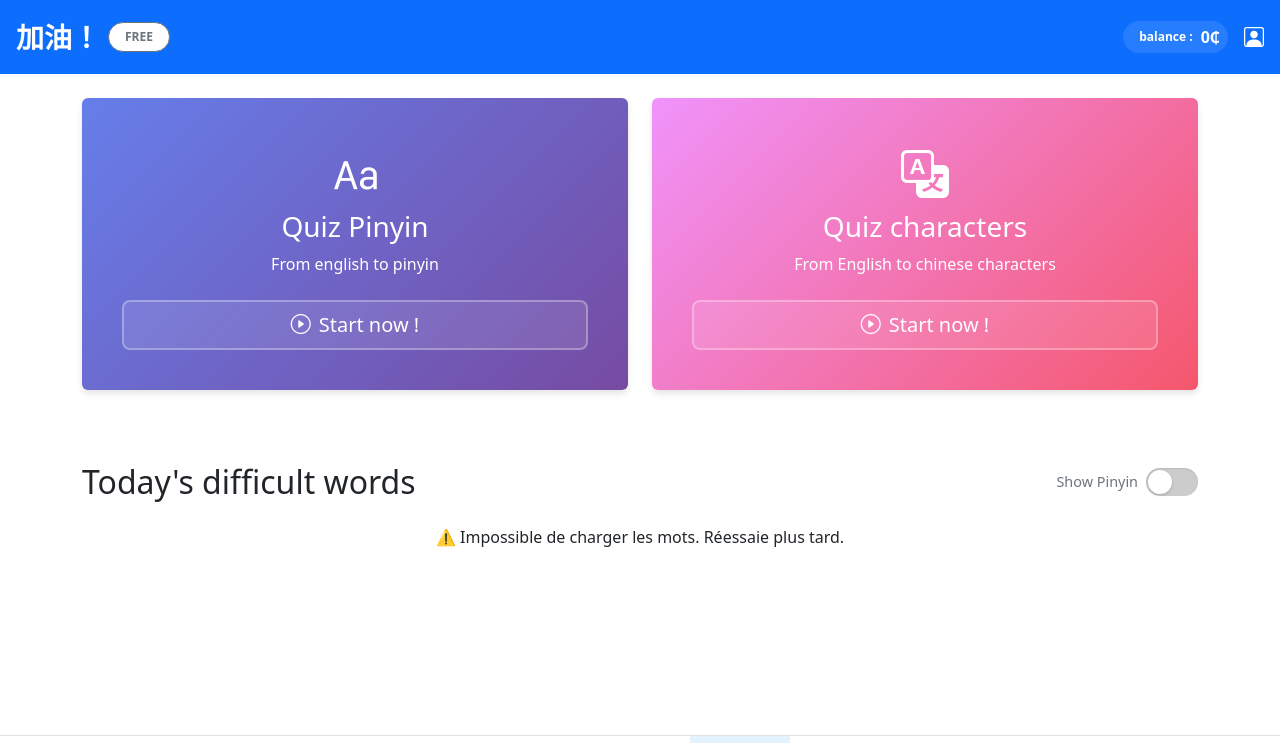
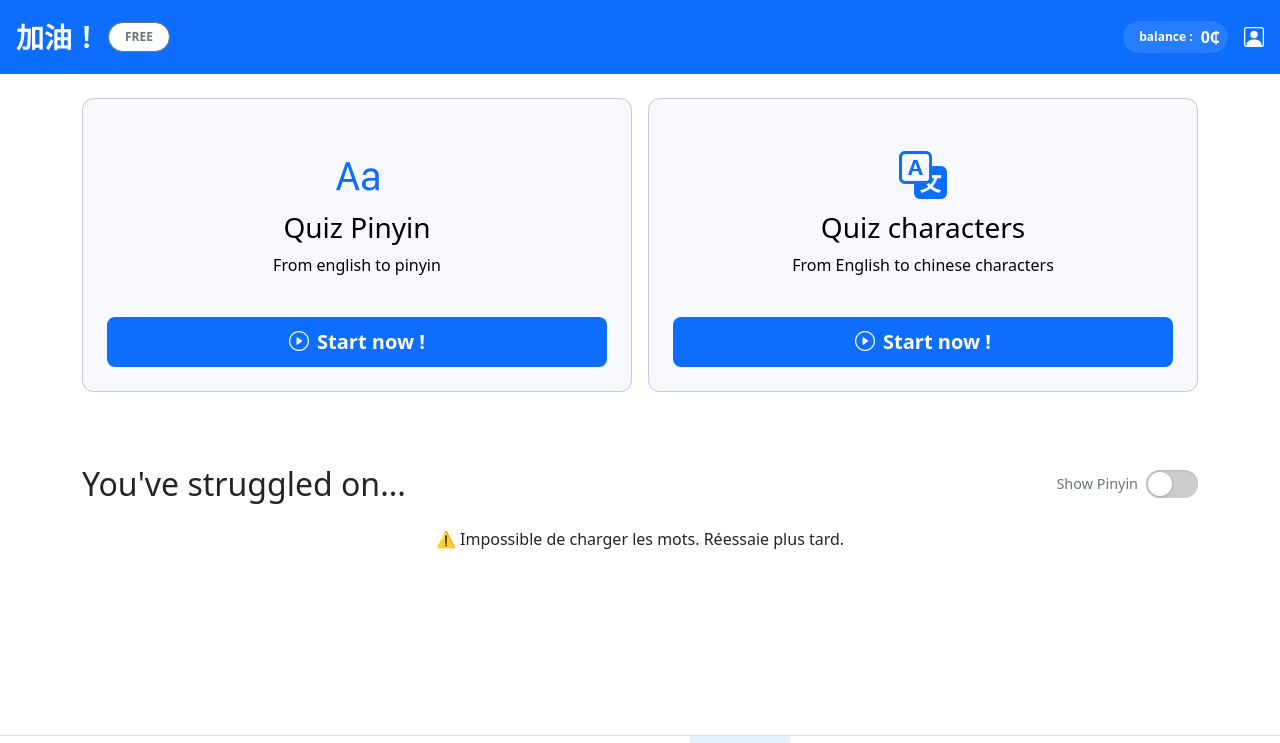
Before and after one commit to louco-cmd/chinese-quizz, a Node server app: template views/quiz.ejs in a window 1280 px wide. Shown: the top 743 px of the page. Run offline with Node 20, Linux system fonts and the light colour scheme; the template is opened without the code that fills it, so the values that code supplies are empty; some libraries are stand-ins or nearby versions.

Commit message:
quiz modif

```diff
--- a/views/quiz.ejs
+++ b/views/quiz.ejs
@@ -22,48 +22,47 @@
   <style>
     .quiz-card {
       transition: all 0.3s ease;
-      border: none;
-      box-shadow: 0 4px 6px rgba(0, 0, 0, 0.1);
+      /* Bordure bleue Bootstrap */
+      background: rgb(248, 249, 255);
+      /* Fond blanc */
       height: 100%;
+      border-radius: 12px;
+      color: #000000;
+      /* Texte sombre par défaut */
     }
 
     .quiz-card:hover {
       transform: translateY(-5px);
-      box-shadow: 0 8px 15px rgba(0, 0, 0, 0.15);
+      box-shadow: 0 8px 15px rgba(13, 110, 253, 0.15);
+      border-color: #0a58ca;
     }
 
     .quiz-icon {
       font-size: 3rem;
       margin-bottom: 1rem;
+      color: #0d6efd;
+      /* Icône bleue */
     }
 
-    .pinyin-card {
-      background: linear-gradient(135deg, #667eea 0%, #764ba2 100%);
-      color: white;
-    }
-
-    .character-card {
-      background: linear-gradient(135deg, #f093fb 0%, #f5576c 100%);
-      color: white;
-    }
-
+    /* Boutons avec style outline-primary */
     .quiz-btn {
-      border: 2px solid rgba(255, 255, 255, 0.3);
-      background: rgba(255, 255, 255, 0.1);
-      color: white;
+      border: 2px solid #0d6efd;
+      background: #0d6efd;
+      color: #ffffff;
+      font-weight: 600;
       transition: all 0.3s ease;
     }
 
     .quiz-btn:hover {
-      background: rgba(255, 255, 255, 0.2);
-      border-color: rgba(255, 255, 255, 0.5);
-      transform: scale(1.05);
+      background: #ffffff;
+      color: #0d6efd;
+      transform: scale(1.02);
+      border: 1px solid #0d6efd;
     }
 
     .count-option {
       cursor: pointer;
       transition: all 0.2s ease;
-      border: 2px solid #e9ecef;
     }
 
     .count-option:hover {
@@ -280,7 +279,7 @@
 
     .apple-toggle input:checked+.slider {
       background-color: #0d6efd;
-;
+      ;
     }
 
     .apple-toggle input:checked+.slider:before {
@@ -296,6 +295,30 @@
         font-size: 2rem;
       }
     }
+
+    /* Adaptation mobile : colonnes côte à côte */
+    @media (max-width: 576px) {
+      .quiz-card .card-body {
+        padding: 1rem 0.5rem;
+      }
+
+      .quiz-icon {
+        font-size: 2.5rem;
+      }
+
+      .quiz-card h3 {
+        font-size: 1.2rem;
+      }
+
+      .quiz-card p {
+        font-size: 0.9rem;
+      }
+
+      .quiz-btn {
+        font-size: 0.9rem;
+        padding: 0.5rem 0.25rem;
+      }
+    }
   </style>
 </head>
 
@@ -306,34 +329,35 @@
 
       <section class="container my-4">
         <!-- 🔥 DEUX QUIZ CÔTE À CÔTE -->
-        <div class="row g-4">
+        <div class="row g-3 justify-content-center">
           <!-- Quiz Pinyin -->
-          <div class="col-12 col-lg-6">
-            <div class="quiz-card card p-4 pinyin-card">
+          <div class="col-6 col-lg-6">
+            <div class="quiz-card card p-3 p-md-4">
               <div class="card-body text-center">
                 <!-- 🔥 NOUVEL ICÔNE : Langue internationale -->
                 <i class="quiz-icon bi bi-type"></i>
                 <h3 class="card-title">Quiz Pinyin</h3>
                 <p class="card-text mb-4">From english to pinyin</p>
-                <button class="btn quiz-btn btn-lg w-100" onclick="openCountModal('pinyin')">
-                  <i class="bi bi-play-circle me-2"></i>Start now !
-                </button>
+
               </div>
+              <button class="btn quiz-btn btn-lg w-100" onclick="openCountModal('pinyin')">
+                <i class="bi bi-play-circle me-2"></i>Start now !
+              </button>
             </div>
           </div>
 
           <!-- Quiz Caractères -->
-          <div class="col-12 col-lg-6">
-            <div class="quiz-card card p-4 character-card">
+          <div class="col-6 col-lg-6">
+            <div class="quiz-card card p-3 p-md-4">
               <div class="card-body text-center">
                 <!-- 🔥 NOUVEL ICÔNE : Langue chinoise -->
                 <i class="quiz-icon bi bi-translate"></i>
                 <h3 class="card-title">Quiz characters</h3>
                 <p class="card-text mb-4">From English to chinese characters</p>
-                <button class="btn quiz-btn btn-lg w-100" onclick="openCountModal('character')">
-                  <i class="bi bi-play-circle me-2"></i>Start now !
-                </button>
               </div>
+              <button class="btn quiz-btn btn-lg w-100" onclick="openCountModal('character')">
+                <i class="bi bi-play-circle me-2"></i>Start now !
+              </button>
             </div>
           </div>
         </div>
@@ -483,7 +507,7 @@
           <div class="d-flex justify-content-between align-items-center flex-wrap gap-2">
             <h2 class="text-dark mb-0">
               <i class="text-warning"></i>
-              Today's difficult words
+              You've struggled on...
             </h2>
 
             <!-- Toggle style Apple -->
```
Also changed, not shown: routes/api.js (+20 -7 lines).
